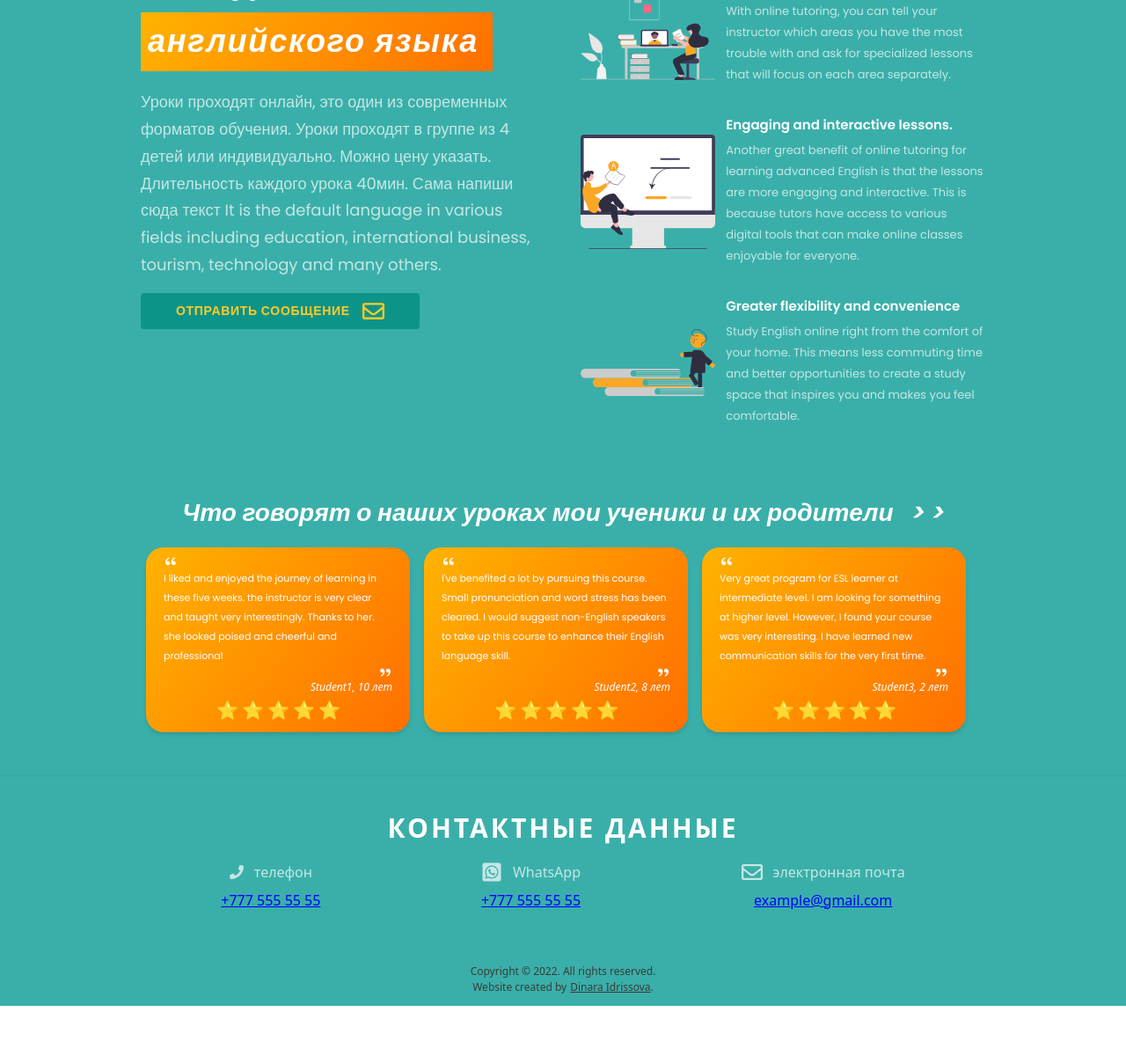
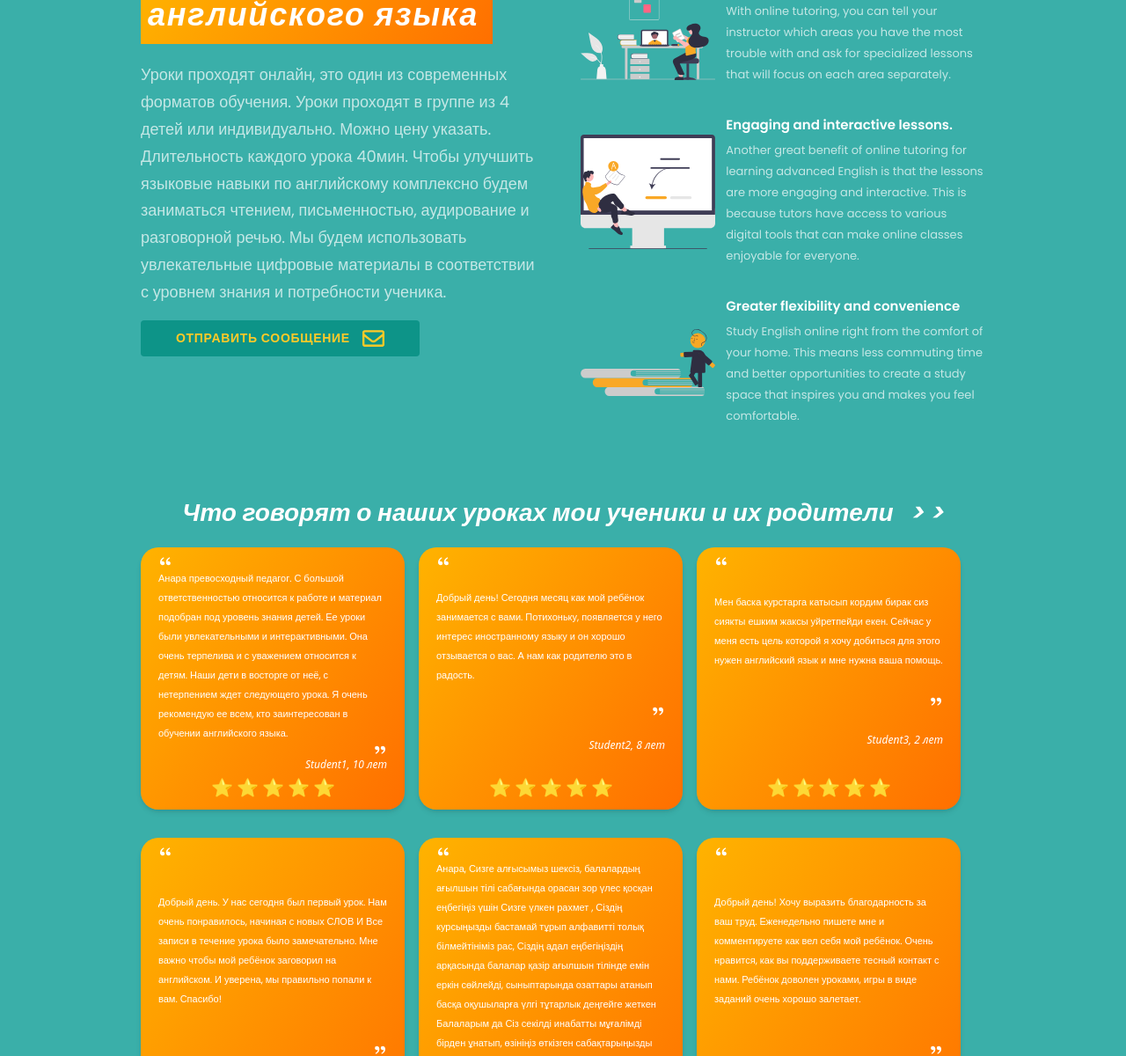
Before and after one commit to Dina2703/anara-website, a React (Create React App) app: page / in a window 1280 px wide. Shown: the part 1594-2794 px from the top of the page at 88% size. Before the commit the page ends 2737 px from the top, so only its background shows below. Built offline with nearby package versions, Linux system fonts and the light colour scheme.

Commit message:
russian context for Testimonails and benefits sections

```diff
--- a/src/components/About.js
+++ b/src/components/About.js
@@ -13,11 +13,10 @@ function About() {
       <div className={`${layout.sectionInfo} text-center`}>
         <h2 className={styles.heading2}>Немного о себе</h2>
         <p className={`${styles.paragraph} md:max-w-[470px] mt-3`}>
-          Lorem ipsum dolor sit amet consectetur adipisicing elit. Cupiditate,
-          optio dolorem in ab, reiciendis minus blanditiis repellendus quis
-          consequuntur architecto quos commodi dolores ipsam nihil! Autem
-          asperiores fugiat velit, vel rem quis, sunt repellat deserunt magnam,
-          sint officiis voluptatibus corporis?
+          Преподавание — моя страсть, поэтому мне очень повезло, что я работаю в
+          сфере образования. Я понимающий, терпеливый и знаю, как разговаривать
+          с начинающими студентами. Во время урока я концентрируюсь на вас и
+          ваших способностях.
         </p>
       </div>
     </section>
--- a/src/components/ProsEng.js
+++ b/src/components/ProsEng.js
@@ -39,9 +39,11 @@ function ProsEng() {
         <p className={`${styles.paragraph} max-w-[470px] mt-5 `}>
           Уроки проходят онлайн, это один из современных форматов обучения.
           Уроки проходят в группе из 4 детей или индивидуально. Можно цену
-          указать. Длительность каждого урока 40мин. Сама напиши сюда текст It
-          is the default language in various fields including education,
-          international business, tourism, technology and many others.
+          указать. Длительность каждого урока 40мин. Чтобы улучшить языковые
+          навыки по английскому комплексно будем заниматься чтением,
+          письменностью, аудирование и разговорной речью. Мы будем использовать
+          увлекательные цифровые материалы в соответствии с уровнем знания и
+          потребности ученика.
         </p>
         <GetStarted />
       </div>
--- a/src/constants/index.js
+++ b/src/constants/index.js
@@ -32,10 +32,10 @@ export const navLinks = [
 export const feedbacks = [
   {
     id: "1",
-
-    title: "Thank you.",
+    title:
+      "Анара превосходный педагог кто заинтересован в обучении английского языка.",
     content:
-      "I liked and enjoyed the journey of learning in these five weeks. the instructor is very clear and taught very interestingly. Thanks to her. she looked poised and cheerful and professional",
+      "Анара превосходный педагог. С большой ответственностью относится к работе и материал подобран под уровень знания детей. Ее уроки были увлекательными и интерактивными. Она очень терпелива и с уважением относится к детям. Наши дети в восторге от неё, с нетерпением ждет следующего урока. Я очень рекомендую ее всем, кто заинтересован в обучении английского языка. ",
     user: {
       name: "Student1",
       age: 10,
@@ -43,10 +43,9 @@ export const feedbacks = [
   },
   {
     id: "2",
-
-    title: "Anara made english easy to understand. ",
+    title: "Лучший учитель английского языка",
     content:
-      "I've benefited a lot by pursuing this course. Small pronunciation and word stress has been cleared. I would suggest non-English speakers to take up this course to enhance their English language skill.",
+      "Добрый день! Сегодня месяц как мой ребёнок занимается с вами. Потихоньку, появляется у него интерес иностранному языку и он хорошо отзывается о вас. А нам как родителю это в радость.",
     user: {
       name: "Student2",
       age: 8,
@@ -54,12 +53,42 @@ export const feedbacks = [
   },
   {
     id: "3",
-
-    title: "She truly care about her students.",
+    title: "нужен английский язык",
     content:
-      "Very great program for ESL learner at intermediate level. I am looking for something at higher level. However, I found your course was very interesting. I have learned new communication skills for the very first time. ",
+      "Мен баска курстарга катысып кордим бирак сиз сиякты ешким жаксы уйретпейди екен. Сейчас у меня есть цель которой я хочу добиться для этого нужен английский язык и мне нужна ваша помощь. ",
     user: {
       name: "Student3",
+      age: 2,
+    },
+  },
+  {
+    id: "4",
+    title: "мой ребёнок заговорил на английском",
+    content:
+      "Добрый день. У нас сегодня был первый урок. Нам очень понравилось, начиная с новых СЛОВ И Все записи в течение урока было замечательно. Мне важно чтобы мой ребёнок заговорил на английском. И уверена, мы правильно попали к вам. Спасибо!",
+    user: {
+      name: "Student4",
+      age: 2,
+    },
+  },
+  {
+    id: "5",
+    title:
+      " английском язык, балалар қазір ағылшын тілінде емін еркін сөйлейді",
+    content:
+      "Анара, Сизге алғысымыз шексіз, балалардың ағылшын тілі сабағында орасан зор үлес қосқан еңбегіңіз үшін Сизге үлкен рахмет , Сіздің курсыңызды бастамай тұрып алфавитті толық білмейтініміз рас, Сіздің адал еңбегіңіздің арқасында балалар қазір ағылшын тілінде емін еркін сөйлейді, сыныптарында озаттары атанып басқа оқушыларға үлгі тұтарлык деңгейге жеткен Балаларым да Сіз секілді инабатты мұғалімді бірден ұнатып, өзініңіз өткізген сабақтарыңызды унемi асыға күткен және де алі асыға кутуде. Отбасыңызға амандық тілейміз, балаларыңыз тек қуанта берсiн, озат оқушыларыңыз көп болсын",
+    user: {
+      name: "Student5",
+      age: 2,
+    },
+  },
+  {
+    id: "6",
+    title: "мой ребёнок заговорил на английском",
+    content:
+      "Добрый день! Хочу выразить благодарность за ваш труд. Еженедельно пишете мне и комментируете как вел себя мой ребёнок. Очень нравится, как вы поддерживаете тесный контакт с нами. Ребёнок доволен уроками, игры в виде заданий очень хорошо залетает.",
+    user: {
+      name: "Student6",
       age: 2,
     },
   },
```
Also changed, not shown: 1 other file (tests, documents, lock files or other folders).
